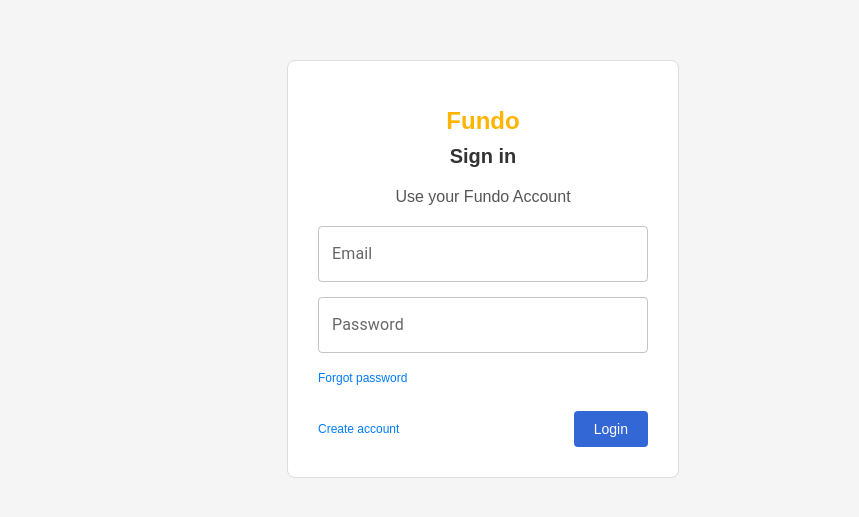
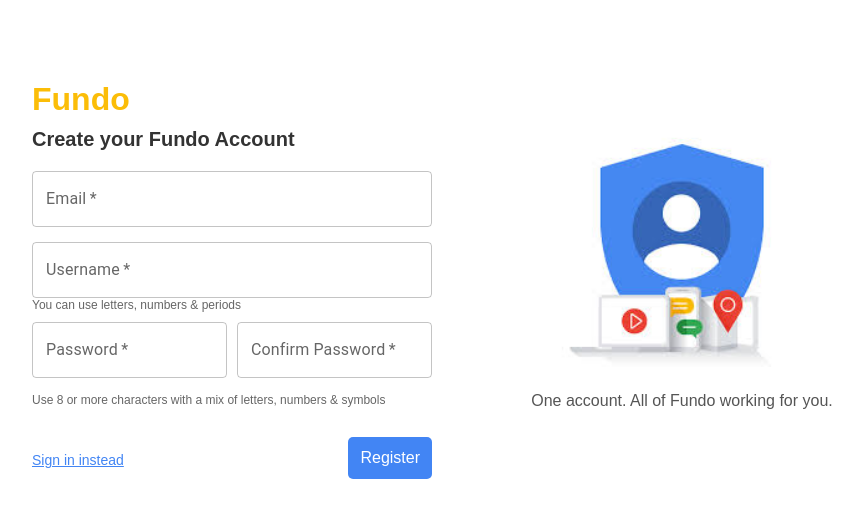
Before and after one commit to KeshavWanjale/Fundo-Notes-ReactJs, a React (Create React App) app in the folder fundo-notes/: page / in a window 1280 px wide. Shown: the part 131-648 px from the top of the page, without its empty margins (198-1057 px from the left). Built offline with nearby package versions, Linux system fonts and the light colour scheme.

Commit message:
[Keshav] ADD: used hooks to update the state and used axios to make backend api calls

```diff
--- a/fundo-notes/package.json
+++ b/fundo-notes/package.json
@@ -9,6 +9,7 @@
     "@testing-library/jest-dom": "^5.17.0",
     "@testing-library/react": "^13.4.0",
     "@testing-library/user-event": "^13.5.0",
+    "axios": "^1.7.9",
     "react": "^18.3.1",
     "react-dom": "^18.3.1",
     "react-scripts": "5.0.1",
--- a/fundo-notes/src/App.js
+++ b/fundo-notes/src/App.js
@@ -1,13 +1,13 @@
 import logo from './logo.svg';
-import './App.css';
+// import './App.css';
 import Login from './components/login/Login';
 import Register from './components/register/Register';
 
 function App() {
   return (
     <div className="App">
-      <Login/>
-      {/* <Register/> */}
+      {/* <Login/> */}
+      <Register/>
     </div>
   );
 }
--- a/fundo-notes/src/components/login/Login.jsx
+++ b/fundo-notes/src/components/login/Login.jsx
@@ -1,9 +1,37 @@
-import React from 'react'
+import React, { useState } from 'react';
 import "./Login.css";
 import TextField from '@mui/material/TextField';
-
+import { LoginApiCall } from '../../utils/Apis';
 
 export default function Login() {
+  const [email, setEmail] = useState('');
+  const [password, setPassword] = useState('');
+  const [error, setError] = useState('');
+
+  const handleLogin = (e) => {
+    e.preventDefault();
+
+    const emailRegex = /^[^\s@]+@[^\s@]+\.[^\s@]+$/;
+    if (!emailRegex.test(email)) {
+      setError('Invalid email format');
+      return;
+    }
+
+    setError('');
+
+    LoginApiCall({ email, password })
+      .then((response) => {
+        console.log('Login successful:', response);
+        alert('Login successful');
+      })
+      .catch((err) => {
+        console.error('Login error:', err);
+
+        const errorMessage = err?.error || 'An unexpected error occurred';
+        setError(errorMessage);
+      });
+  };
+
   return (
     <>
       <div className="login-container">
@@ -11,24 +39,42 @@
           <h1 className="login-logo">Fundo</h1>
           <h2>Sign in</h2>
           <p>Use your Fundo Account</p>
-          <form>
+          <form onSubmit={handleLogin}>
             <div className="login-input-group">
-              <TextField id="email" label="Email" variant="outlined" fullWidth/>
+              <TextField
+                id="email"
+                label="Email"
+                variant="outlined"
+                fullWidth
+                value={email}
+                onChange={(e) => setEmail(e.target.value)}
+                error={!!error} // Show error styling if there is an error
+                helperText={error} // Display error message below the input
+              />
             </div>
             <div className="login-input-group">
-                <TextField id="password" label="Password" type="password" variant="outlined" fullWidth/>
+              <TextField
+                id="password"
+                label="Password"
+                type="password"
+                variant="outlined"
+                fullWidth
+                value={password}
+                onChange={(e) => setPassword(e.target.value)}
+              />
             </div>
             <div className="login-links">
               <a href="#">Forgot password</a>
             </div>
             <div className="login-bottom-links">
               <a href="register.html" className="login-create-account">Create account</a>
-              <button type="submit" className="login-btn">Login</button>
+              <button type="submit" className="login-btn">
+                Login
+              </button>
             </div>
           </form>
         </div>
       </div>
     </>
-
-  )
+  );
 }
--- a/fundo-notes/src/components/register/Register.jsx
+++ b/fundo-notes/src/components/register/Register.jsx
@@ -1,29 +1,123 @@
-import React from 'react'
-import "./Register.css"
+import React, { useState } from 'react';
+import "./Register.css";
 import TextField from '@mui/material/TextField';
 import RegisterImage from '../../assets/register.jpg';
+import { RegisterApiCall } from '../../utils/Apis';
 
 export default function Register() {
+  const [email, setEmail] = useState('');
+  const [username, setUsername] = useState('');
+  const [password, setPassword] = useState('');
+  const [confirmPassword, setConfirmPassword] = useState('');
+  const [errors, setErrors] = useState({});
+
+  const validateEmail = (email) => /^[^\s@]+@[^\s@]+\.[^\s@]+$/.test(email);
+
+  const validateUsername = (username) =>
+    /^[A-Z][a-zA-Z]{2,}$/.test(username);
+
+  const validatePassword = (password) =>
+    /^(?=.*[A-Z])(?=.*\d)(?=.*[@$!%*?&])[A-Za-z\d@$!%*?&]{8,}$/.test(password);
+
+  const handleRegister = (e) => {
+    e.preventDefault();
+
+    const newErrors = {};
+    if (!validateEmail(email)) newErrors.email = 'Invalid email format.';
+    if (!validateUsername(username))
+      newErrors.username =
+        'Username must start with a capital letter, contain only letters, and be at least 3 characters long.';
+    if (!validatePassword(password))
+      newErrors.password =
+        'Password must be at least 8 characters long and include one uppercase letter, one number, and one special character.';
+    if (password !== confirmPassword)
+      newErrors.confirmPassword = 'Passwords do not match.';
+
+    if (Object.keys(newErrors).length > 0) {
+      setErrors(newErrors);
+      return;
+    }
+
+    setErrors({});
+
+    RegisterApiCall({ email, username, password })
+    .then((response) => {
+        alert('Registration successful!');
+        setEmail('');
+        setUsername('');
+        setPassword('');
+        setConfirmPassword('');
+      })
+      .catch((err) => {
+        console.error('Register error:', err);
+        const errorMessage = err?.error || 'An unexpected error occurred';
+        setErrors(errorMessage);
+      });
+  };
+
   return (
-    <>
     <div className="register-global">
       <div className="register-container">
         {/* Form Section */}
         <div className="register-form-container">
           <h1>Fundo</h1>
           <h2>Create your Fundo Account</h2>
-          <form action="login.html">
+          <form onSubmit={handleRegister}>
             <div className="register-input-group">
-            <TextField id="first-name" label="First Name" variant="outlined" required fullWidth />
-            <TextField id="last-name" label="Last Name" variant="outlined" required fullWidth />
+              <TextField
+                id="email"
+                label="Email"
+                variant="outlined"
+                fullWidth
+                value={email}
+                onChange={(e) => setEmail(e.target.value)}
+                error={!!errors.email}
+                helperText={errors.email}
+                required
+              />
             </div>
-            <TextField id="username" label="Username" variant="outlined" required fullWidth/>
+
+            <TextField
+              id="username"
+              label="Username"
+              variant="outlined"
+              fullWidth
+              value={username}
+              onChange={(e) => setUsername(e.target.value)}
+              error={!!errors.username}
+              helperText={errors.username}
+              required
+            />
             <small>You can use letters, numbers & periods</small>
+
             <div className="register-input-group">
-                <TextField id="password" label="Password" type="password" variant="outlined" required fullWidth/>
-                <TextField id="confirm-password" label="Confirm" type="password" variant="outlined" required fullWidth/>
+              <TextField
+                id="password"
+                label="Password"
+                type="password"
+                variant="outlined"
+                fullWidth
+                value={password}
+                onChange={(e) => setPassword(e.target.value)}
+                error={!!errors.password}
+                helperText={errors.password}
+                required
+              />
+              <TextField
+                id="confirm-password"
+                label="Confirm Password"
+                type="password"
+                variant="outlined"
+                fullWidth
+                value={confirmPassword}
+                onChange={(e) => setConfirmPassword(e.target.value)}
+                error={!!errors.confirmPassword}
+                helperText={errors.confirmPassword}
+                required
+              />
             </div>
             <small>Use 8 or more characters with a mix of letters, numbers & symbols</small>
+
             <div className="register-bottom-links">
               <a href="login.html" className="signin-link">
                 Sign in instead
@@ -42,6 +136,5 @@
         </div>
       </div>
     </div>
-    </>
-  )
+  );
 }
--- /dev/null
+++ b/fundo-notes/src/utils/Apis.js
@@ -0,0 +1,28 @@
+import axios from 'axios';
+
+
+const BASE_URL = 'http://127.0.0.1:8000/api';
+
+export const RegisterApiCall = (userData) => {
+    return axios.post(`${BASE_URL}/user/register`, userData)
+      .then((response) => response.data)
+      .catch((error) => {
+        throw error.response ? error.response.data : error;
+      });
+};
+
+
+export const LoginApiCall = (loginData) => {
+    return axios.post(`${BASE_URL}/user/login`, loginData)
+      .then((response) => {
+        const { data } = response;
+        if (data.status === "success") {
+          localStorage.setItem('userEmail', data.data.email);
+          localStorage.setItem('accessToken', data.access);
+        }
+        return data;
+      })
+      .catch((error) => {
+        throw error.response ? error.response.data : error;
+      });
+};
```
Also changed, not shown: fundo-notes/src/components/register/Register.css (indentation only), 1 other file (tests, documents, lock files or other folders).
